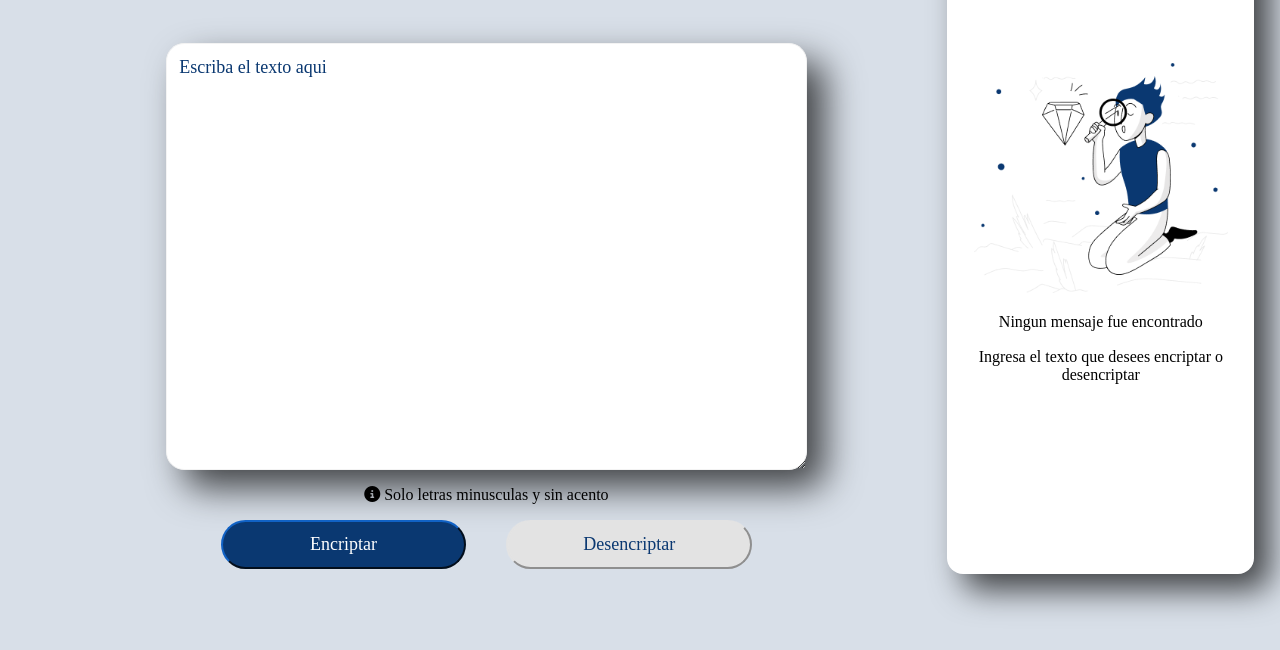
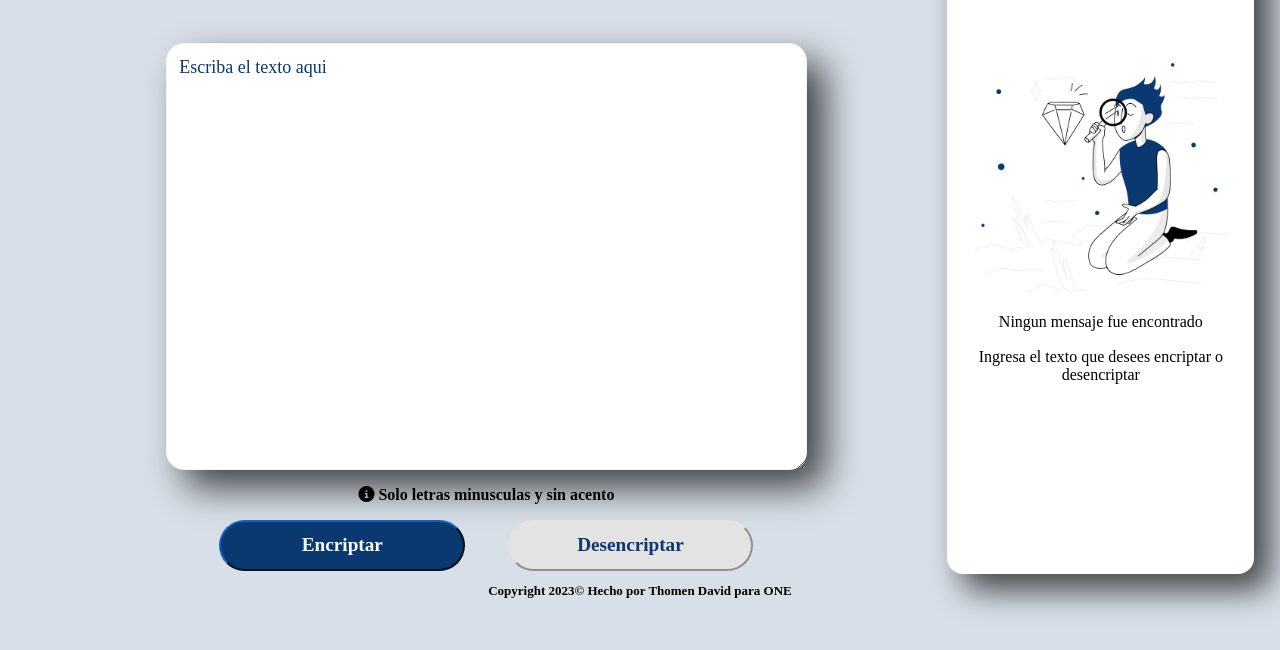
Before and after one commit to DavidLG89/challenge-one-encriptador, a plain HTML site: page index.html in a window 1280 px wide. Shown: the part 136-786 px from the top of the page. Drawn offline with Linux system fonts and the light colour scheme; some packages are replaced by stand-ins of ours; a script that the page names is missing; a web font is replaced by a local one.

Commit message:
Agregado footer, agregado funcionalidad al boton copiar, cambios de estilo de fuente

```diff
--- a/index.html
+++ b/index.html
@@ -34,7 +34,7 @@
     <main>
         <textarea name="inputText" class="inputTextarea" id="inputText" cols="30" rows="10" placeholder="Escriba el texto aqui" autocapitalize="none"></textarea>
         <div class="button-container">
-            <p><i class="fa-solid fa-circle-info"></i> Solo letras minusculas y sin acento</p>
+            <p class="messageInfo"><i class="fa-solid fa-circle-info"></i> Solo letras minusculas y sin acento</p>
             <button class="btnEncrypt" id="btnEncrypt">
                 Encriptar
             </button>
@@ -44,7 +44,10 @@
         </div>
     </main>
     <footer>
-
+        <p>
+            Copyright 2023©
+            Hecho por Thomen David para ONE
+        </p>
     </footer>
 
     <script src="index.js">
--- a/index.js
+++ b/index.js
@@ -31,7 +31,7 @@ function encrypt() {
 }
 
 function validate(text) {
-    const pattern = new RegExp(/^[a-z\s]+$/g);
+    const pattern = new RegExp(/^[a-z0-9\s]+$/g);
     return pattern.test(text);
 }
 
@@ -120,4 +120,10 @@ function copyToClipboard() {
         });
     outputTextarea.value = "";
     document.getElementById("inputText").value = "";
+    outputTextarea.style.display = "none";
+    btnCopy.style.display = "none";
+    const asideElements = document.getElementsByClassName("changeVisibility");
+    for (const element of asideElements) {
+        element.style.display = "";
+    }
 }
--- a/style.css
+++ b/style.css
@@ -92,12 +92,16 @@ textarea::placeholder {
     color: var(--primary-color);
     font-size: large;
 }
+.messageInfo {
+    font-weight: 600;
+}
 .btnEncrypt {
     color: white;
     width: 20%;
     margin: 0 1em;
     padding: 1%;
-    font-size: large;
+    font-size: larger;
+    font-weight: 600;
     border-radius: 2em;
     border-color: var(--primary-color);
     background: var(--primary-color);
@@ -111,7 +115,8 @@ textarea::placeholder {
     width: 20%;
     margin: 0 1em;
     padding: 1%;
-    font-size: large;
+    font-size: larger;
+    font-weight: 600;
     border-radius: 2em;
     background: var(--secondary-color);
     border-color: var(--secondary-color);
@@ -126,3 +131,9 @@ textarea::placeholder {
 .button-container {
     text-align: center;
 }
+
+footer {
+    text-align: center;
+    font-weight: 600;
+    font-size: small;
+}
```
